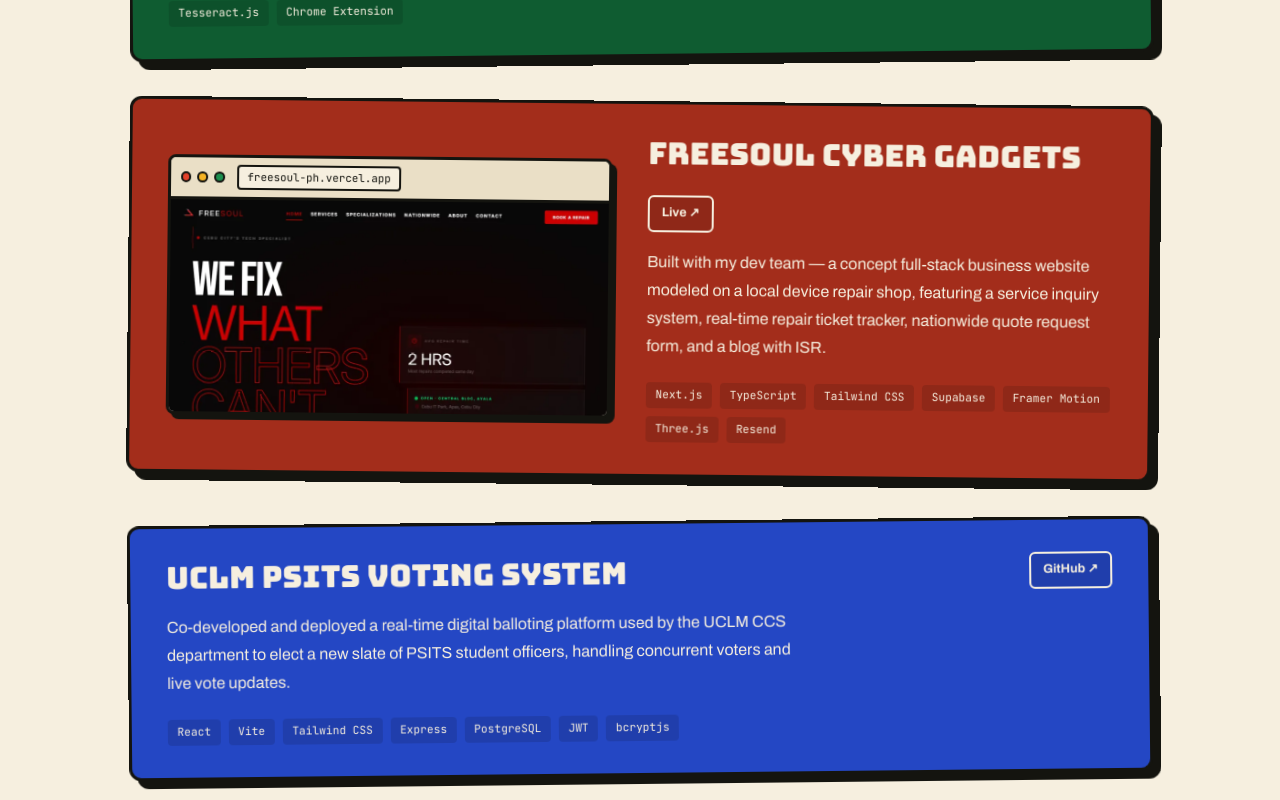
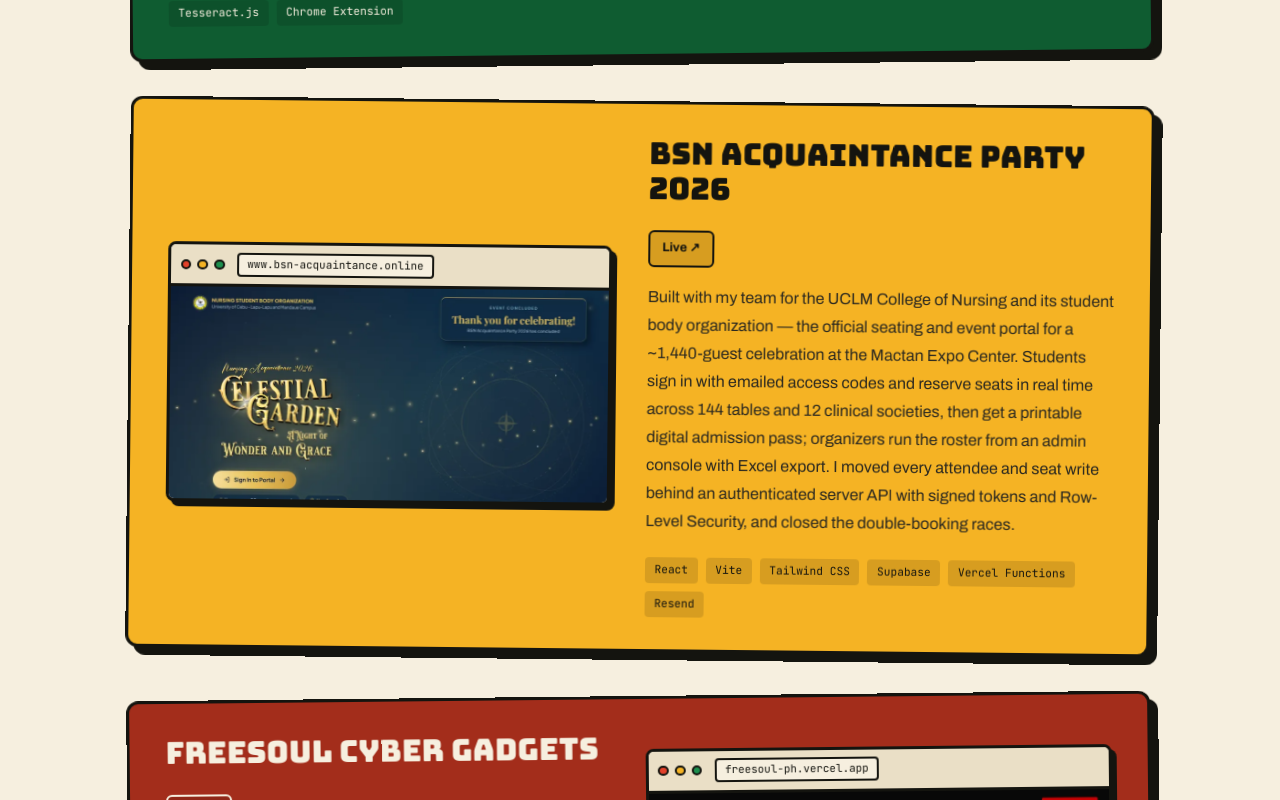
Before and after one commit to iggyboi2x/fmd-portfolio, a React (Vite) app: page / in a window 1280 px wide. Shown: the part 3800-4600 px from the top of the page. Built offline with nearby package versions, Linux system fonts and the light colour scheme.

Commit message:
feat: add BSN Acquaintance Party 2026 project; update résumé
- Projects: BSN Acquaintance card (fourth) with a live-site screenshot and
  link to www.bsn-acquaintance.online
- Résumé: BSN Acquaintance added after the top four; BST Sweetbakes
  (frontend-only) dropped to stay on one page

```diff
--- a/src/components/Projects.jsx
+++ b/src/components/Projects.jsx
@@ -7,6 +7,7 @@ import chaturmateShot from '../assets/projects/chaturmate.webp'
 import nutrioPantry from '../assets/projects/nutrio-1.webp'
 import nutrioMeals from '../assets/projects/nutrio-3.webp'
 import bobeyePoster from '../assets/projects/bobeye.webp'
+import bsnShot from '../assets/projects/bsn-acquaintance.webp'
 import './Projects.css'
 
 const projects = [
@@ -43,6 +44,15 @@ const projects = [
     repo: null,
     award: '#awards',
     media: { type: 'poster', src: bobeyePoster, alt: "BobEye mascot and logo: your child's safety in your own hands" },
+  },
+  {
+    title: 'BSN Acquaintance Party 2026',
+    color: 'yellow',
+    desc: 'Built with my team for the UCLM College of Nursing and its student body organization — the official seating and event portal for a ~1,440-guest celebration at the Mactan Expo Center. Students sign in with emailed access codes and reserve seats in real time across 144 tables and 12 clinical societies, then get a printable digital admission pass; organizers run the roster from an admin console with Excel export. I moved every attendee and seat write behind an authenticated server API with signed tokens and Row-Level Security, and closed the double-booking races.',
+    stack: ['React', 'Vite', 'Tailwind CSS', 'Supabase', 'Vercel Functions', 'Resend'],
+    demo: 'https://www.bsn-acquaintance.online/',
+    repo: null,
+    media: { type: 'browser', src: bsnShot, alt: 'BSN Acquaintance Party 2026 Celestial Garden landing page' },
   },
   {
     title: 'Freesoul Cyber Gadgets',
```
Also changed, not shown: src/assets/projects/bsn-acquaintance.webp (added), 1 other file (tests, documents, lock files or other folders).
